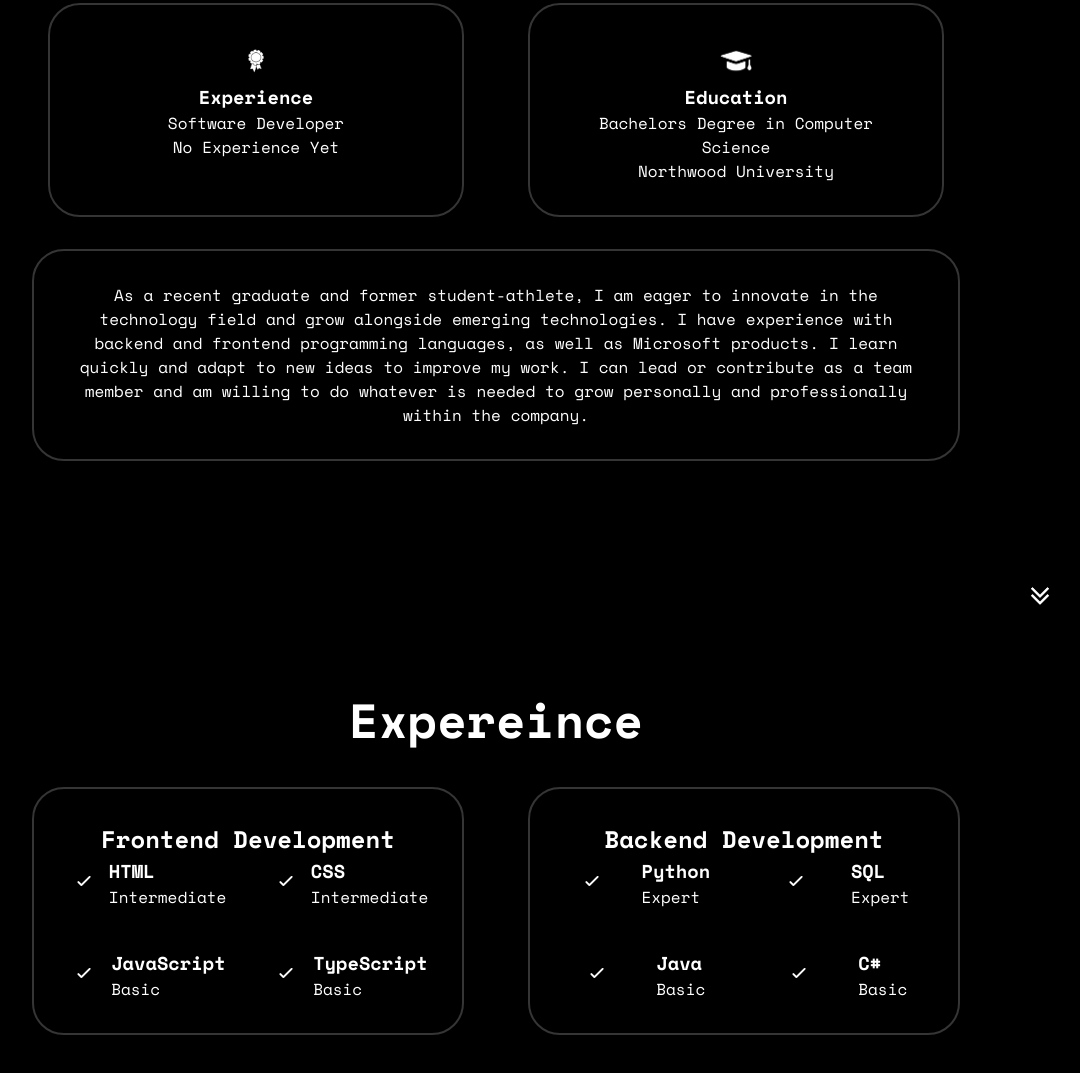
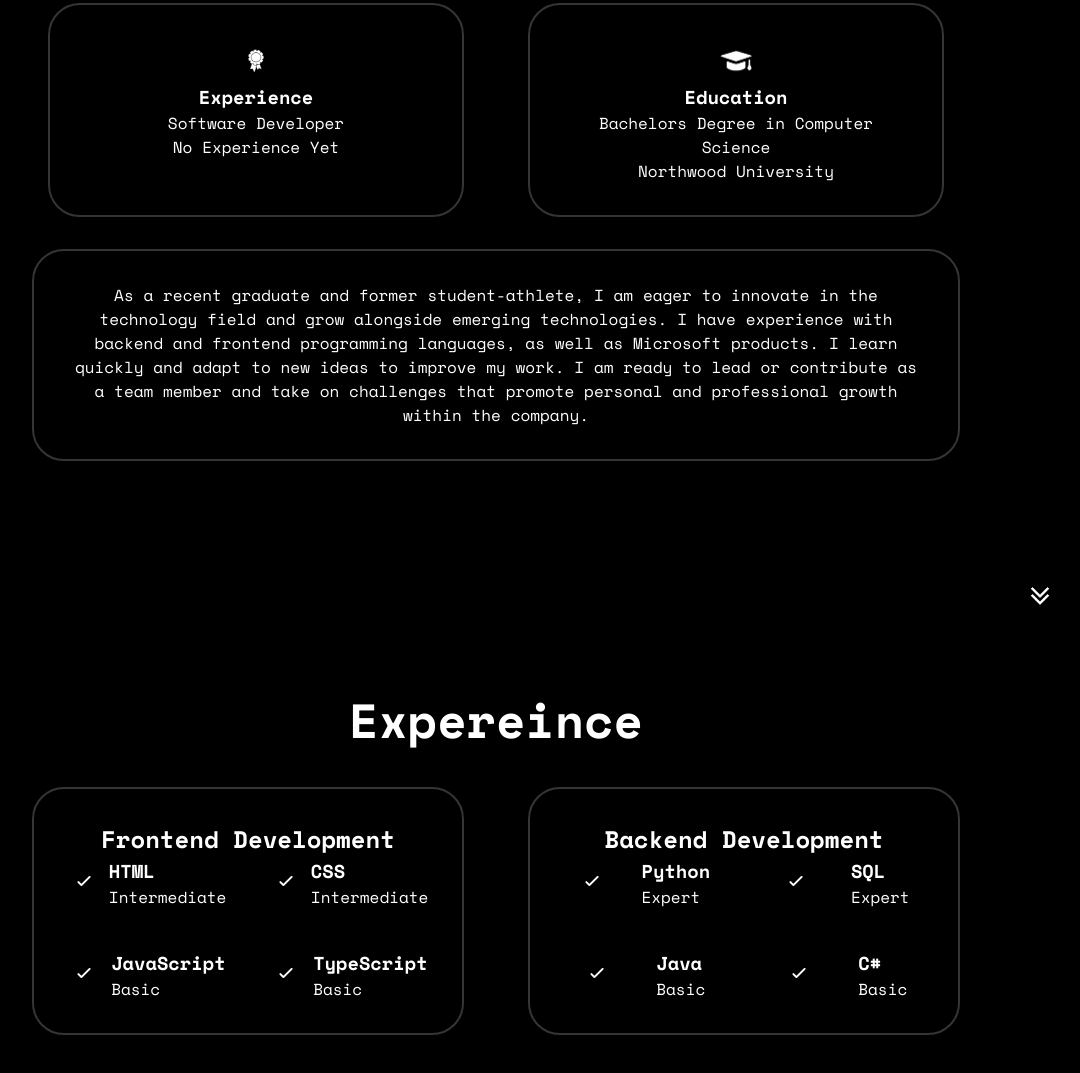
Before and after one commit to nprecious14/Website, a plain HTML site: page index.html in a window 1280 px wide. Shown: the part 1012-2085 px from the top of the page, without its empty margins (144-1224 px from the left). Drawn offline with nearby package versions, Linux system fonts and the light colour scheme.

Commit message:
About update.

```diff
--- a/index.html
+++ b/index.html
@@ -73,7 +73,7 @@
                     </div>
                 </div>
                 <div class="text-container">
-                    <p>As a recent graduate and former student-athlete, I am eager to innovate in the technology field and grow alongside emerging technologies. I have experience with backend and frontend programming languages, as well as Microsoft products. I learn quickly and adapt to new ideas to improve my work. I can lead or contribute as a team member and am willing to do whatever is needed to grow personally and professionally within the company.</p>
+                    <p>As a recent graduate and former student-athlete, I am eager to innovate in the technology field and grow alongside emerging technologies. I have experience with backend and frontend programming languages, as well as Microsoft products. I learn quickly and adapt to new ideas to improve my work. I am ready to lead or contribute as a team member and take on challenges that promote personal and professional growth within the company.</p>
                 </div>
             </div>
         </div>
```
